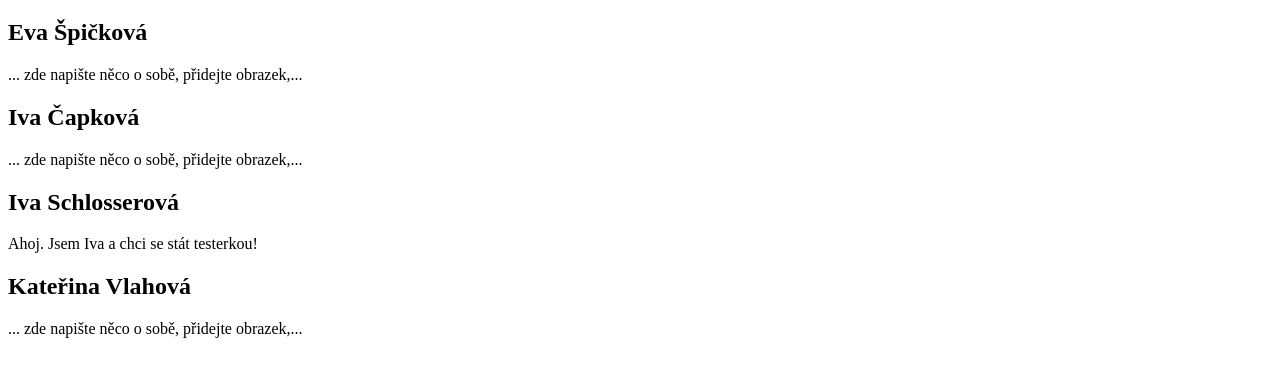
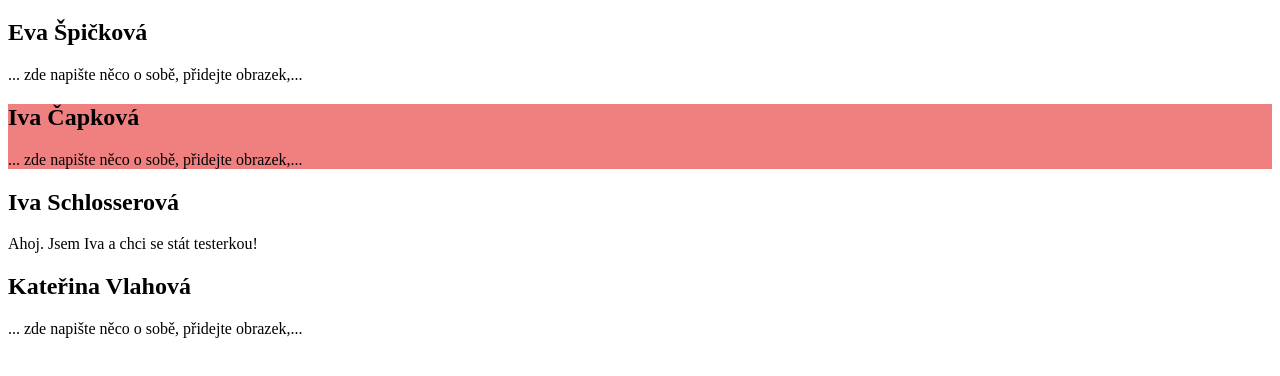
Before and after one commit to brumlablo/IKEItas, a plain HTML site: page index.html in a window 1280 px wide. Shown: the part 62-438 px from the top of the page. Drawn offline with Linux system fonts and the light colour scheme.

Commit message:
color changes feature_iva

```diff
--- a/mycss.css
+++ b/mycss.css
@@ -9,9 +9,9 @@ body {
 }
 
 #IvaC {
-  background-color: initial;
-  font-family: initial;
-  color: initial;
+  background-color: lightcoral;
+  font-family: serif;
+  color: black;
 }
 
 #IvaS {
```
